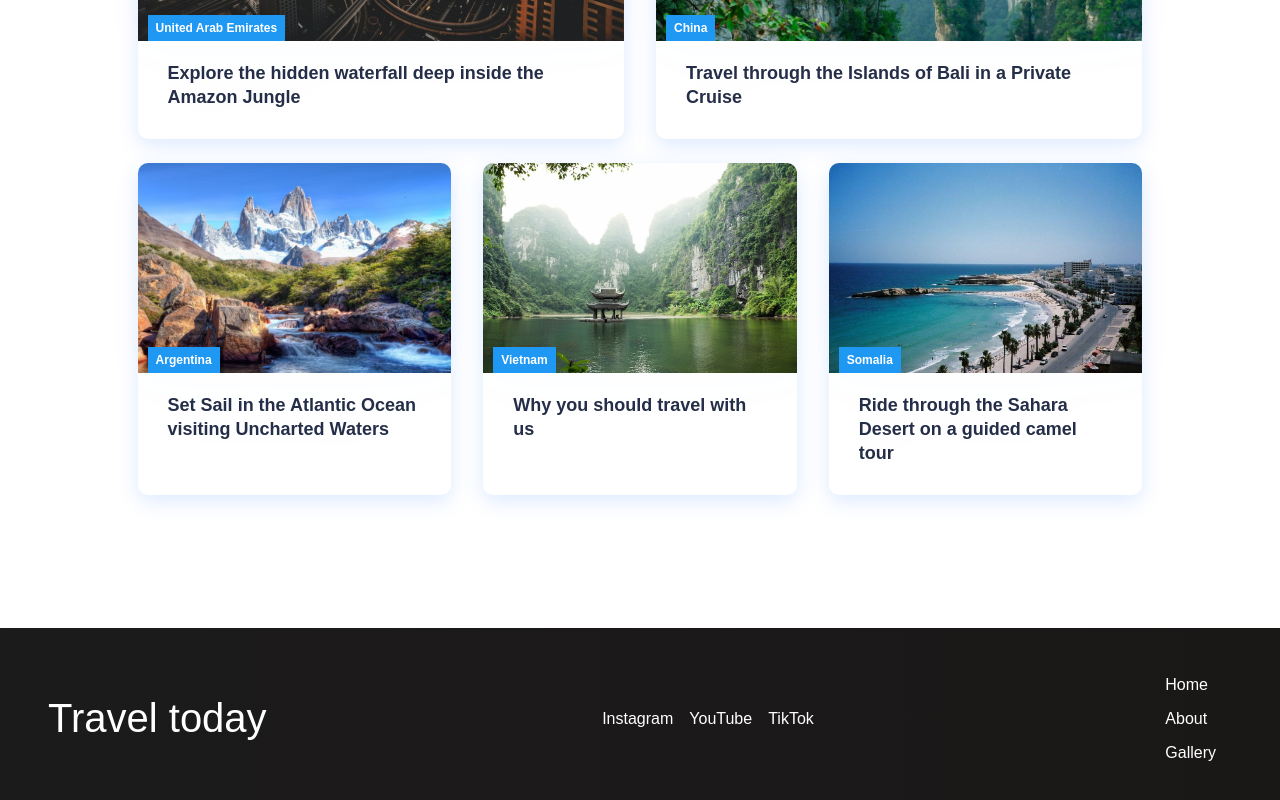
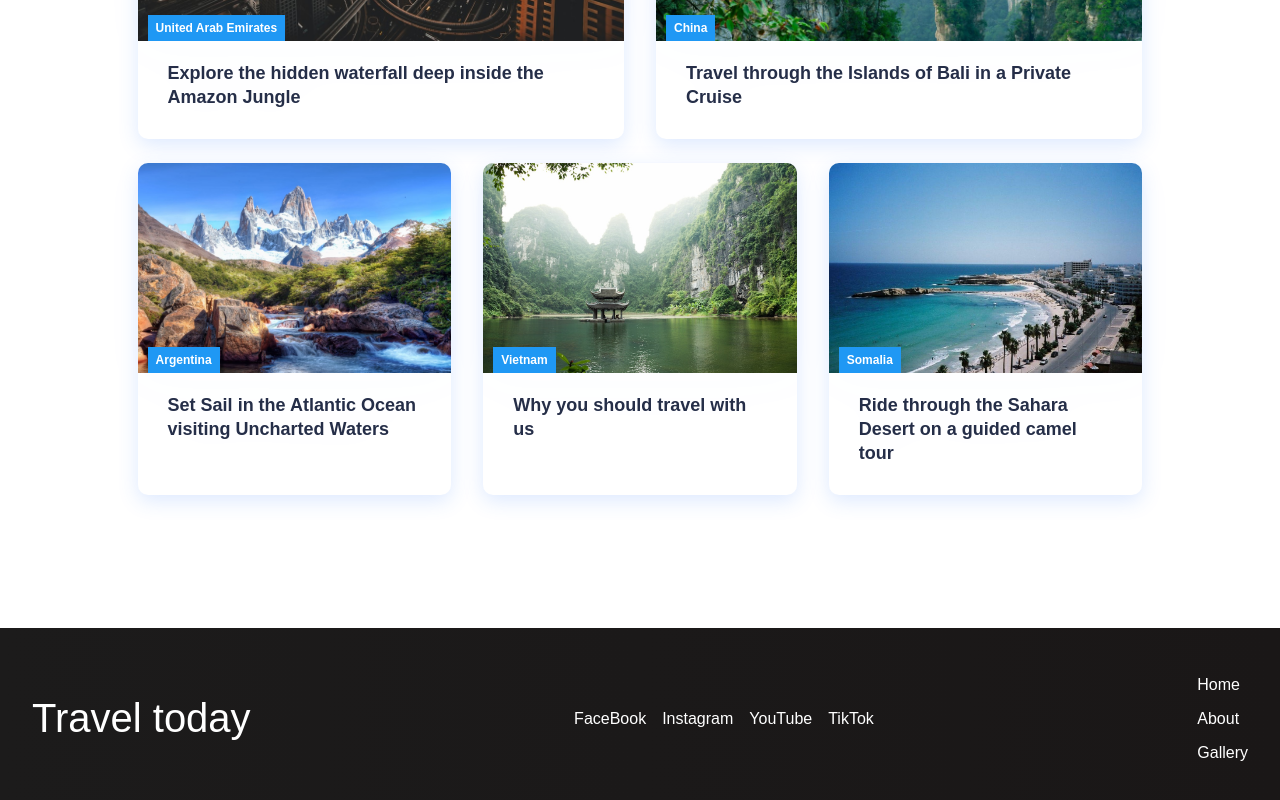
Before and after one commit to Skorin-Vladislav/learningProject, a React (Create React App) app: page / in a window 1280 px wide. Shown: the part 1316-2116 px from the top of the page. Built offline with nearby package versions, Linux system fonts and the light colour scheme.

Commit message:
sing-up check email + footer

```diff
--- a/src/components/Footer.js
+++ b/src/components/Footer.js
@@ -1,6 +1,6 @@
 import React from "react";
 import { Link } from "react-router-dom";
-import "./footer.css";
+import "./Footer.css";
 function Footer() {
   return (
     <div className="footerWrap">
@@ -8,6 +8,9 @@ function Footer() {
         <h2 className="footerName">Travel today</h2>
 
         <div>
+          <a className="socialMedia" href="https://www.facebook.com/">
+            FaceBook
+          </a>
           <a className="socialMedia" href="https://www.instagram.com">
             Instagram
           </a>
--- a/src/components/footer.css
+++ b/src/components/footer.css
@@ -21,7 +21,7 @@
 .footerLink {
   transition: none;
   text-decoration: none;
-  padding: 1rem;
+
   color: white;
 }
 
@@ -36,11 +36,13 @@
 .footerName {
   color: white;
   padding: 1rem;
+  padding-right: 0;
+  padding-left: 0;
   font-weight: lighter;
 }
 
 .listItemFooter {
-  margin: 1rem;
+  margin: 1rem 0 1rem 0;
 }
 
 .socialMedia {
--- a/src/components/pages/Form.css
+++ b/src/components/pages/Form.css
@@ -35,5 +35,6 @@ h2 {
 
 h2 {
   padding: 2rem;
+
   font-size: 40px;
 }
--- a/src/components/pages/SignUp.js
+++ b/src/components/pages/SignUp.js
@@ -55,7 +55,11 @@ export default function SignUp() {
   };
 
   const submit = (e) => {
-    if (telephone.trim().length < 18) {
+    if (
+      telephone.trim().length < 18 ||
+      !email.includes("@") ||
+      !email.includes(".")
+    ) {
       handleClick3();
       e.preventDefault();
       return;
```
